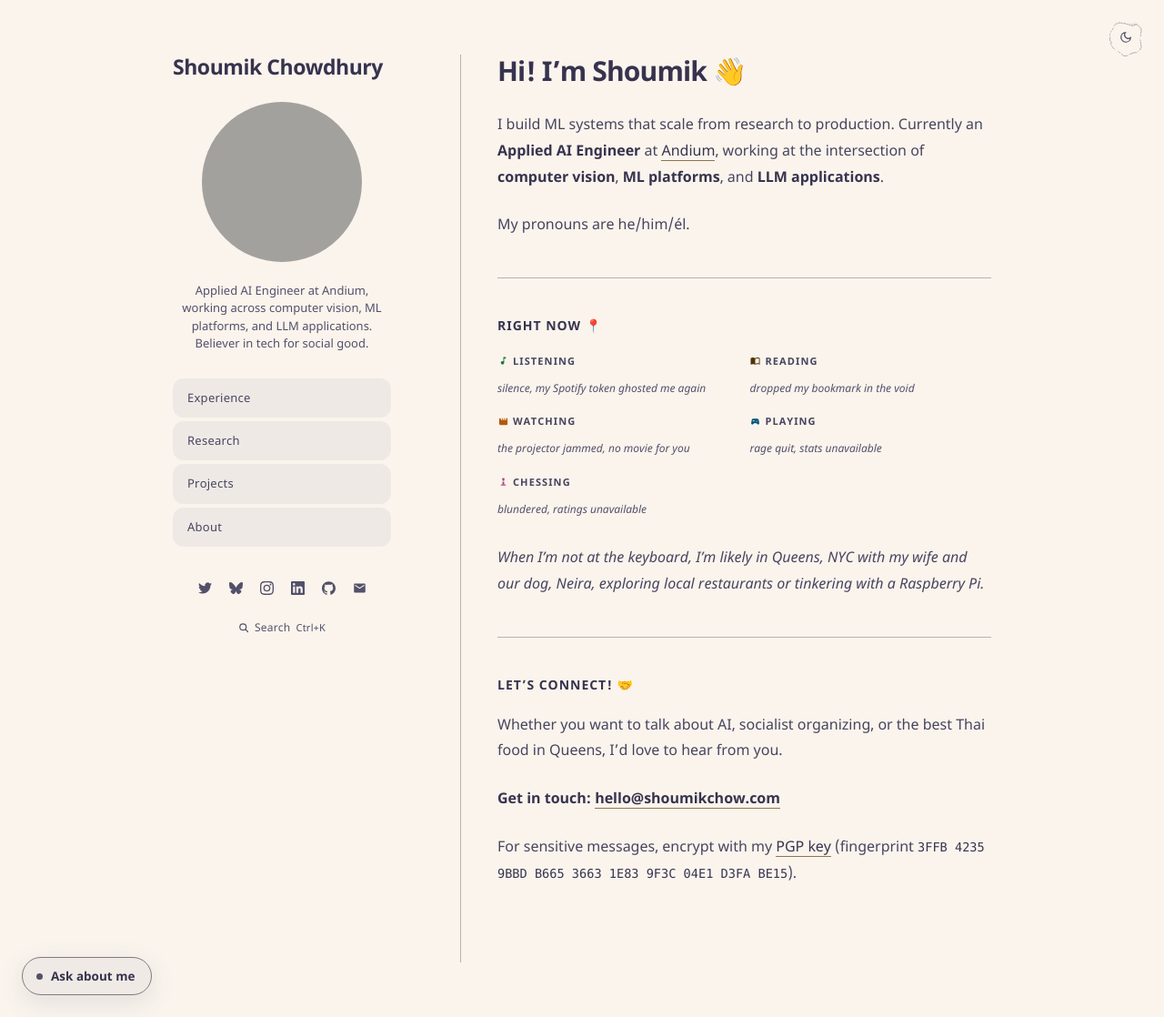
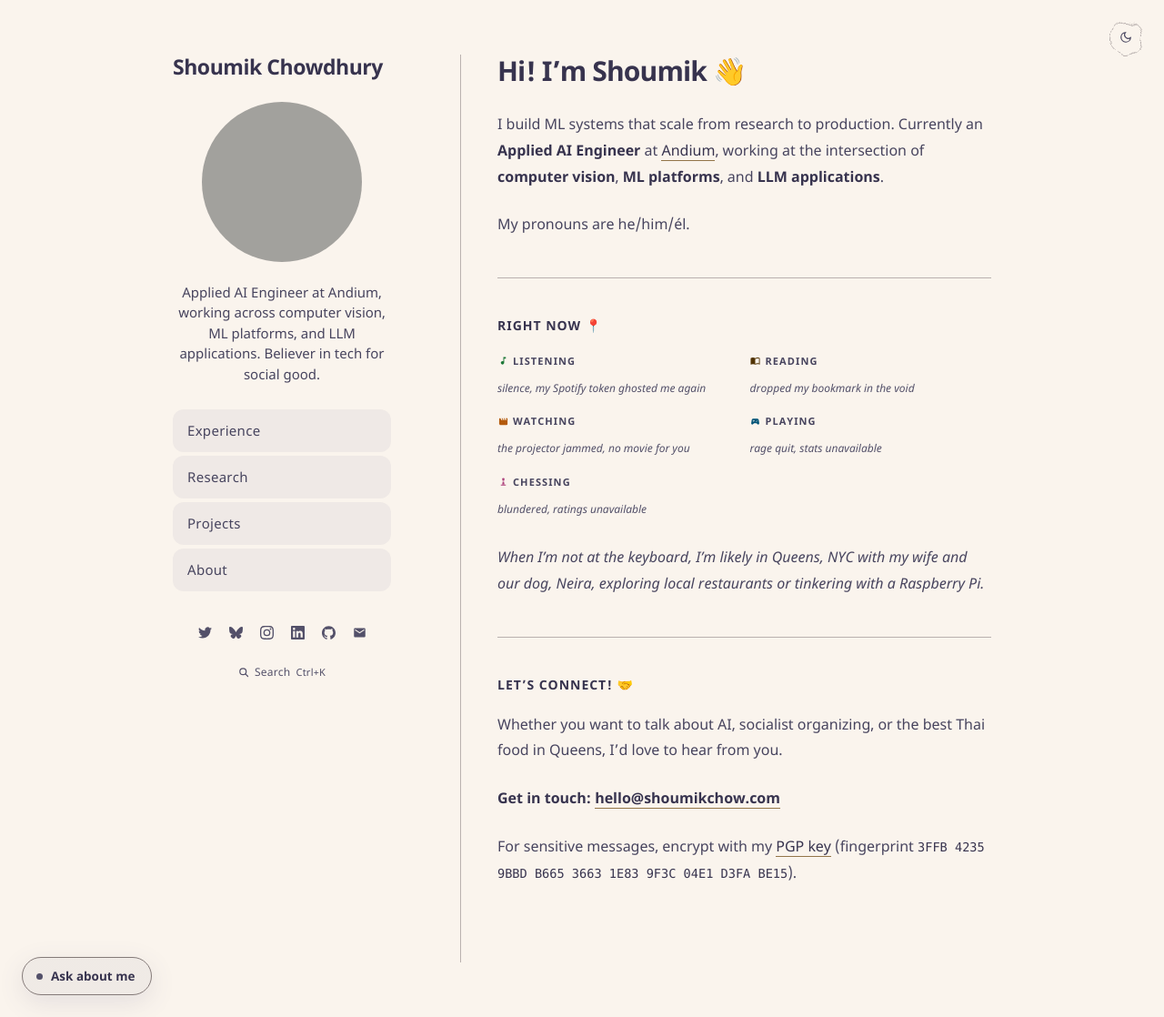
Before and after one commit to shoumikchow/shoumikchow.github.io, a Jekyll site: the page built from index.md, in a window 1280 px wide and 1118 px high. Shown: the whole window at 91% size. Built offline with Jekyll 4.4.1, drawn with Linux system fonts in a browser that asks for light colours; grey boxes are pictures that could not be loaded.

Commit message:
Header: larger description and nav on phones
A friend found the header hard to read on a phone. Contrast was not the
problem (7:1 or better throughout); size was, and the move to 16px body
text had made these look smaller still beside it.

The description under the portrait goes from 13px in the faint tone to
15px in the body tone. It is the first sentence under the photo, and at
13px faint it read as a caption.

The nav buttons go from 13px to 15px, and the sticky nav that appears
on scroll from 12px to 14px. Its gap drops from 20px to 14px, the widest
that keeps all four labels inside a 375px bar (iPhone mini or SE); at
16px it overflowed by 2px and clipped "About". Narrower phones scroll
the row, as they did before. The comment claiming the labels fit at
every width was already wrong at 320px, and now says where they fit.

```diff
--- a/_sass/jekyll-theme-minimal.scss
+++ b/_sass/jekyll-theme-minimal.scss
@@ -467,9 +467,11 @@ main {
 // centred image with left-set text stuck to it. Reverts to left at 960 along
 // with the avatar — see the note in the responsive section for why.
 .site-description {
-  font-size: 0.8125rem;
+  // 15px in the body tone, not 13px in the faint one: it is the first sentence
+  // under the portrait, and at 13px faint it read as a caption on a phone.
+  font-size: 0.9375rem;
   line-height: 1.5;
-  color: var(--fg-faint);
+  color: var(--fg-muted);
   margin-bottom: 28px;
   text-align: center;
 }
@@ -484,7 +486,7 @@ main {
   gap: 4px;
 
   a {
-    font-size: 0.8125rem;
+    font-size: 0.9375rem;
     font-weight: 500;
     color: var(--fg-muted);
     letter-spacing: 0.02em;
@@ -986,14 +988,16 @@ ul.downloads {
     height: 100%;
     display: flex;
     align-items: center;
-    gap: 20px;
+    // 14px, not 20: with 14px labels this is what keeps all four inside a
+    // 375px phone's bar (an iPhone mini or SE). Narrower, it scrolls.
+    gap: 14px;
     // Left padding tracks the page's own gutter so the first label sits on the
     // same line as the content below it — which is why the narrow breakpoints
     // now move --pad rather than setting body's padding directly. The right
     // gutter is the toggle's footprint: 24px offset + 44px button + a gap.
     padding: 0 76px 0 var(--pad);
-    // A safety valve, not a feature — four labels fit at every width this bar
-    // is shown at, but a longer page title should scroll rather than collide.
+    // Four labels fit from 375px up; below that, and for any longer page
+    // title, the row scrolls rather than colliding with the toggle.
     overflow-x: auto;
     scrollbar-width: none;
     &::-webkit-scrollbar { display: none; }
@@ -1016,7 +1020,7 @@ ul.downloads {
 
   .sticky-nav a {
     display: block;
-    font-size: 0.75rem;
+    font-size: 0.875rem;
     font-weight: 500;
     letter-spacing: 0.02em;
     white-space: nowrap;
```
